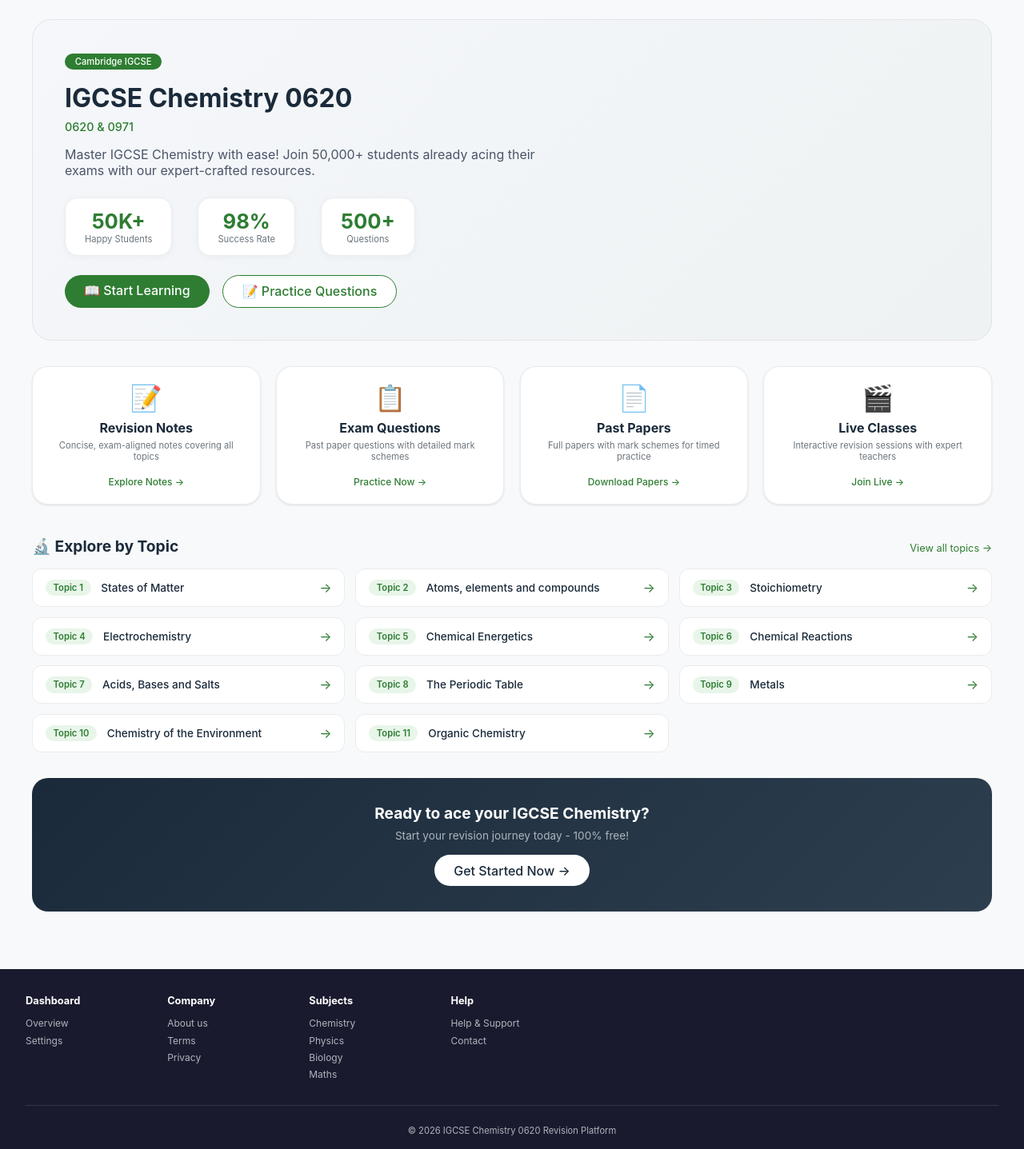
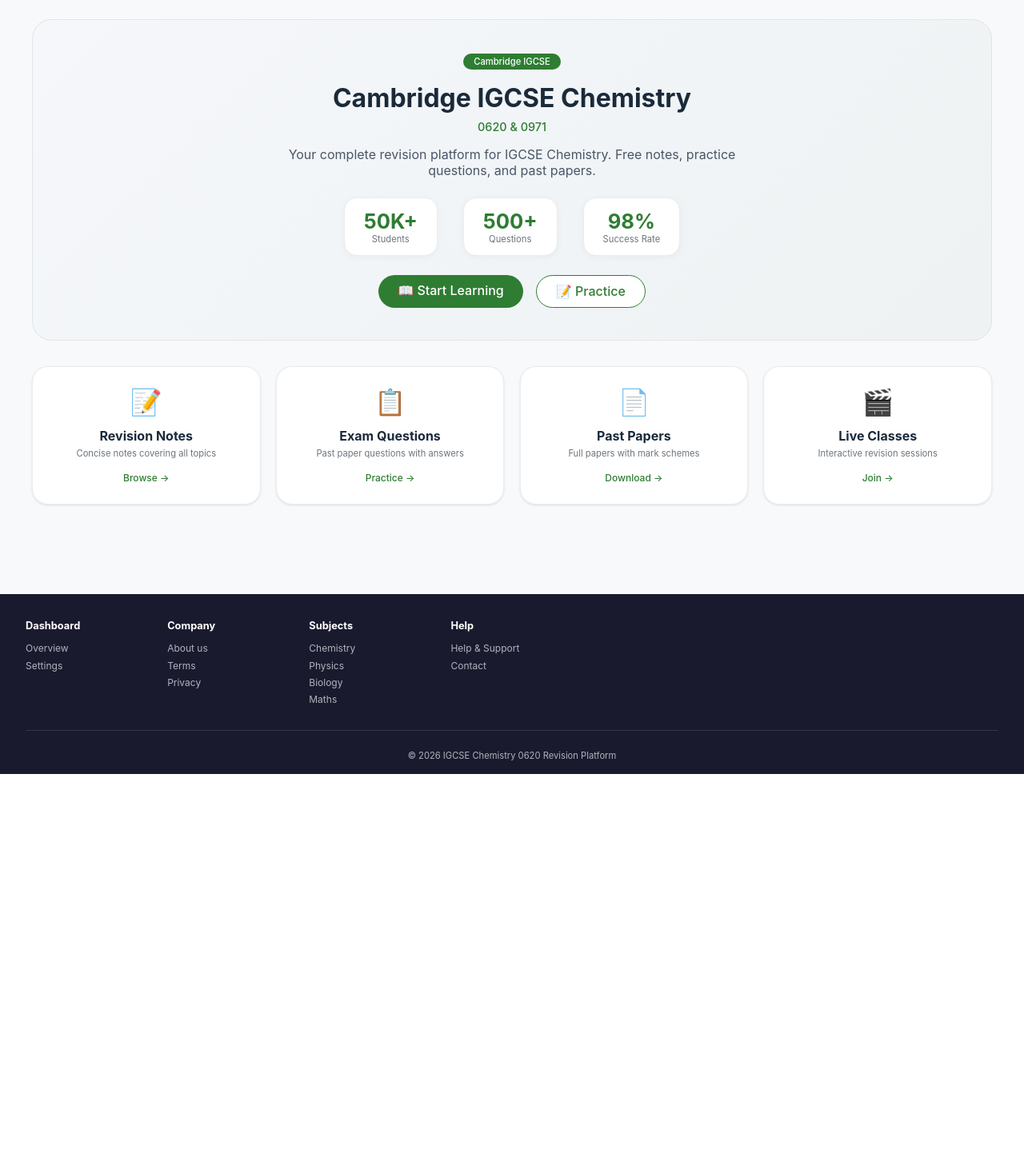
Before and after one commit to haseebahmad89000/Chempassion, a Django app: page / in a window 1280 px wide. Shown: the part 60-1497 px from the top of the page at 80% size. After the commit the page ends 1028 px from the top, so only its background shows below. Run offline with Django 5.2, Linux system fonts and the light colour scheme; data comes from the database, SQL or seed files in the repository.

Commit message:
Simplified homepage: removed topics section, clean 4-card layout

```diff
--- a/pastpapers/templates/pastpapers/home.html
+++ b/pastpapers/templates/pastpapers/home.html
@@ -20,6 +20,7 @@
         padding: 2.5rem;
         margin-bottom: 2rem;
         border: 1px solid #e0e4e8;
+        text-align: center;
     }
 
     .hero-badge {
@@ -51,10 +52,13 @@
         font-size: 1rem;
         margin-bottom: 1.5rem;
         max-width: 600px;
+        margin-left: auto;
+        margin-right: auto;
     }
 
     .stats-row {
         display: flex;
+        justify-content: center;
         gap: 2rem;
         margin-bottom: 1.5rem;
         flex-wrap: wrap;
@@ -82,6 +86,7 @@
 
     .button-group {
         display: flex;
+        justify-content: center;
         gap: 1rem;
         flex-wrap: wrap;
     }
@@ -130,7 +135,7 @@
     .feature-card {
         background: white;
         border-radius: 20px;
-        padding: 1.2rem;
+        padding: 1.5rem 1rem;
         text-align: center;
         transition: all 0.2s;
         border: 1px solid #e9ecef;
@@ -144,7 +149,7 @@
 
     .feature-icon {
         font-size: 2rem;
-        margin-bottom: 0.5rem;
+        margin-bottom: 0.8rem;
     }
 
     .feature-card h3 {
@@ -166,108 +171,6 @@
         font-weight: 500;
     }
 
-    /* Topics Section */
-    .topics-header {
-        display: flex;
-        justify-content: space-between;
-        align-items: baseline;
-        margin-bottom: 1rem;
-        flex-wrap: wrap;
-    }
-
-    .topics-header h2 {
-        font-size: 1.2rem;
-        color: #1a2a3a;
-    }
-
-    .topics-header a {
-        color: #2e7d32;
-        text-decoration: none;
-        font-size: 0.8rem;
-    }
-
-    .topics-grid {
-        display: grid;
-        grid-template-columns: repeat(auto-fill, minmax(320px, 1fr));
-        gap: 0.8rem;
-        margin-bottom: 2rem;
-    }
-
-    .topic-card {
-        background: white;
-        border-radius: 12px;
-        padding: 0.8rem 1rem;
-        display: flex;
-        align-items: center;
-        justify-content: space-between;
-        text-decoration: none;
-        border: 1px solid #e9ecef;
-        transition: all 0.2s;
-    }
-
-    .topic-card:hover {
-        border-color: #2e7d32;
-        background: #f8faf8;
-        transform: translateX(4px);
-    }
-
-    .topic-left {
-        display: flex;
-        align-items: center;
-        gap: 0.8rem;
-    }
-
-    .topic-number {
-        background: #e8f5e9;
-        color: #2e7d32;
-        font-size: 0.7rem;
-        font-weight: 600;
-        padding: 0.2rem 0.6rem;
-        border-radius: 20px;
-    }
-
-    .topic-name {
-        font-size: 0.85rem;
-        font-weight: 500;
-        color: #1a2a3a;
-    }
-
-    .topic-arrow {
-        color: #2e7d32;
-        font-size: 1rem;
-    }
-
-    /* CTA Section */
-    .cta-section {
-        background: linear-gradient(135deg, #1a2a3a 0%, #2d3e4e 100%);
-        border-radius: 20px;
-        padding: 2rem;
-        text-align: center;
-        margin-top: 1rem;
-    }
-
-    .cta-section h3 {
-        color: white;
-        font-size: 1.2rem;
-        margin-bottom: 0.5rem;
-    }
-
-    .cta-section p {
-        color: #adb5bd;
-        font-size: 0.85rem;
-        margin-bottom: 1rem;
-    }
-
-    .cta-section .btn-primary {
-        background: white;
-        color: #1a2a3a;
-    }
-
-    .cta-section .btn-primary:hover {
-        background: #e0e0e0;
-        transform: translateY(-2px);
-    }
-
     @media (max-width: 768px) {
         .features-grid {
             grid-template-columns: repeat(2, 1fr);
@@ -278,9 +181,6 @@
         .hero-section h1 {
             font-size: 1.5rem;
         }
-        .topics-grid {
-            grid-template-columns: 1fr;
-        }
     }
 </style>
 
@@ -288,28 +188,28 @@
     <!-- Hero Section -->
     <div class="hero-section">
         <div class="hero-badge">Cambridge IGCSE</div>
-        <h1>IGCSE Chemistry 0620</h1>
+        <h1>Cambridge IGCSE Chemistry</h1>
         <div class="exam-code">0620 & 0971</div>
-        <p>Master IGCSE Chemistry with ease! Join 50,000+ students already acing their exams with our expert-crafted resources.</p>
+        <p>Your complete revision platform for IGCSE Chemistry. Free notes, practice questions, and past papers.</p>
 
         <div class="stats-row">
             <div class="stat-card">
                 <div class="stat-number">50K+</div>
-                <div class="stat-label">Happy Students</div>
+                <div class="stat-label">Students</div>
+            </div>
+            <div class="stat-card">
+                <div class="stat-number">500+</div>
+                <div class="stat-label">Questions</div>
             </div>
             <div class="stat-card">
                 <div class="stat-number">98%</div>
                 <div class="stat-label">Success Rate</div>
             </div>
-            <div class="stat-card">
-                <div class="stat-number">500+</div>
-                <div class="stat-label">Questions</div>
-            </div>
         </div>
 
         <div class="button-group">
             <a href="{% url 'revision_notes' %}" class="btn-primary">📖 Start Learning</a>
-            <a href="{% url 'exam_questions' %}" class="btn-secondary">📝 Practice Questions</a>
+            <a href="{% url 'exam_questions' %}" class="btn-secondary">📝 Practice</a>
         </div>
     </div>
 
@@ -318,52 +218,27 @@
         <div class="feature-card">
             <div class="feature-icon">📝</div>
             <h3>Revision Notes</h3>
-            <p>Concise, exam-aligned notes covering all topics</p>
-            <a href="{% url 'revision_notes' %}" class="feature-link">Explore Notes →</a>
+            <p>Concise notes covering all topics</p>
+            <a href="{% url 'revision_notes' %}" class="feature-link">Browse →</a>
         </div>
         <div class="feature-card">
             <div class="feature-icon">📋</div>
             <h3>Exam Questions</h3>
-            <p>Past paper questions with detailed mark schemes</p>
-            <a href="{% url 'exam_questions' %}" class="feature-link">Practice Now →</a>
+            <p>Past paper questions with answers</p>
+            <a href="{% url 'exam_questions' %}" class="feature-link">Practice →</a>
         </div>
         <div class="feature-card">
             <div class="feature-icon">📄</div>
             <h3>Past Papers</h3>
-            <p>Full papers with mark schemes for timed practice</p>
-            <a href="{% url 'past_papers' %}" class="feature-link">Download Papers →</a>
+            <p>Full papers with mark schemes</p>
+            <a href="{% url 'past_papers' %}" class="feature-link">Download →</a>
         </div>
         <div class="feature-card">
             <div class="feature-icon">🎬</div>
             <h3>Live Classes</h3>
-            <p>Interactive revision sessions with expert teachers</p>
-            <a href="{% url 'live_classes' %}" class="feature-link">Join Live →</a>
+            <p>Interactive revision sessions</p>
+            <a href="{% url 'live_classes' %}" class="feature-link">Join →</a>
         </div>
-    </div>
-
-    <!-- Explore by Topic -->
-    <div class="topics-header">
-        <h2>🔬 Explore by Topic</h2>
-        <a href="{% url 'topics' %}">View all topics →</a>
-    </div>
-
-    <div class="topics-grid">
-        {% for topic in topics %}
-        <a href="{% url 'topic_detail' topic.id %}" class="topic-card">
-            <div class="topic-left">
-                <span class="topic-number">Topic {{ topic.code }}</span>
-                <span class="topic-name">{{ topic.name }}</span>
-            </div>
-            <span class="topic-arrow">→</span>
-        </a>
-        {% endfor %}
-    </div>
-
-    <!-- CTA Section -->
-    <div class="cta-section">
-        <h3>Ready to ace your IGCSE Chemistry?</h3>
-        <p>Start your revision journey today - 100% free!</p>
-        <a href="{% url 'register' %}" class="btn-primary">Get Started Now →</a>
     </div>
 </div>
 {% endblock %}
```
